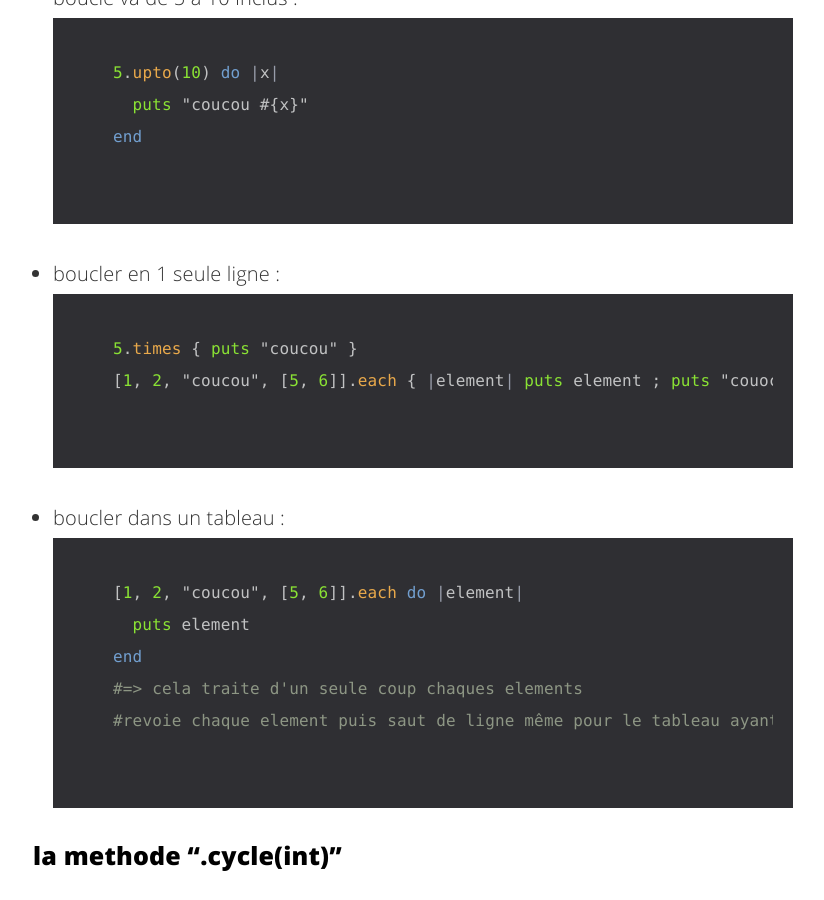
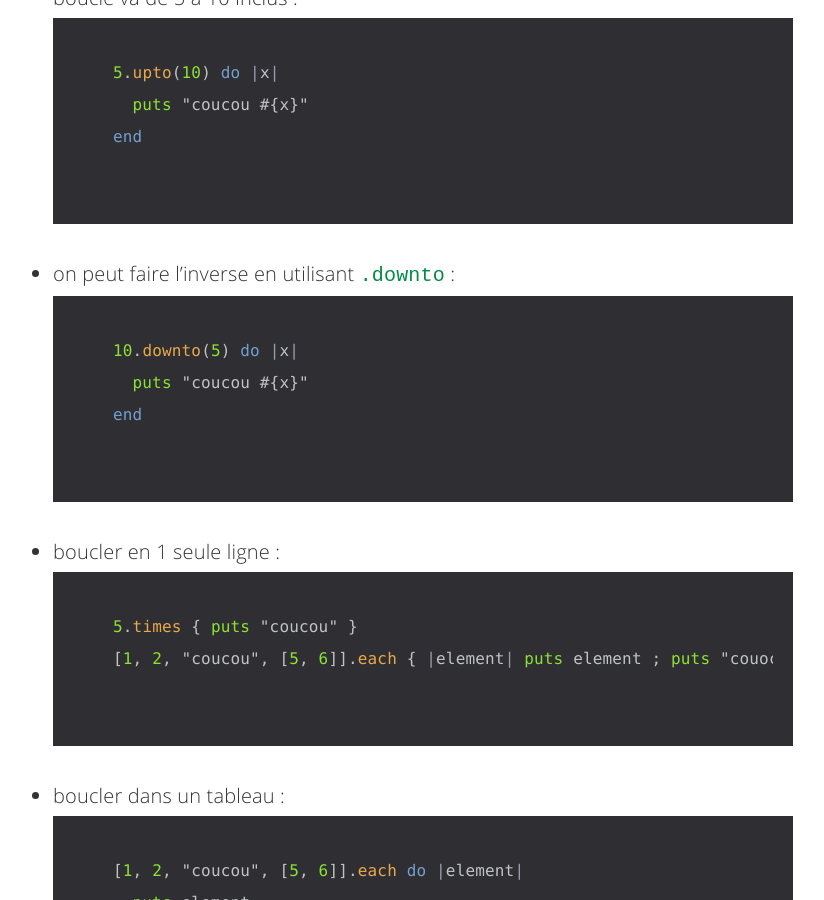
Before and after one commit to fasca/fasca.github.io, a Jekyll site: the page built from _posts/2016-10-26-ruby.md, in a window 1280 px wide and 900 px high, scrolled down 40467 px. Shown: the whole window, without its empty margins (227-1051 px from the left). Built offline with Jekyll 4.4.1, drawn with Linux system fonts in a browser that asks for light colours; comment, search, counter and statistics services are not loaded.

Commit message:
Updated 2016-10-26-ruby.md

````diff
--- a/_posts/2016-10-26-ruby.md
+++ b/_posts/2016-10-26-ruby.md
@@ -1059,6 +1059,13 @@ end
 end
 ```
 
+* on peut faire l'inverse en utilisant `.downto` :
+```ruby
+10.downto(5) do |x|
+	puts "coucou #{x}"
+end
+```
+
 * boucler en 1 seule ligne :
 ```ruby
 5.times { puts "coucou" }
````
